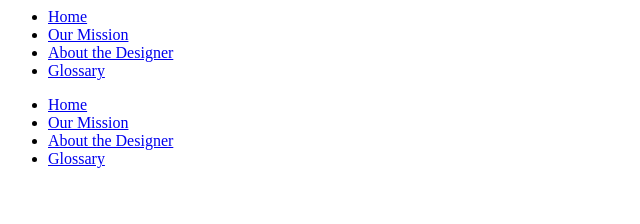
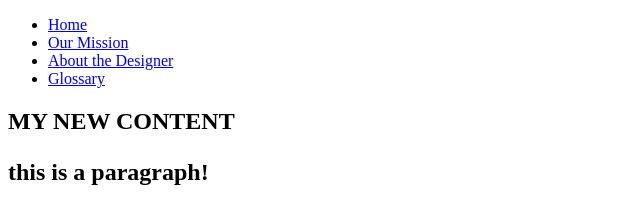
Before and after one commit to Stephanierob/game, a plain HTML site: page index.html in a window 1280 px wide. Shown: the whole page, without its empty margins (0-640 px from the left). Drawn offline with Linux system fonts and the light colour scheme.

Commit message:
Update index.html

```diff
--- a/index.html
+++ b/index.html
@@ -1,3 +1,12 @@
+<!DOCTYPE html>
+<html lang="en">
+  <head>
+    <meta charset="UTF-8">
+    <meta name="viewport" content="width=device-width, initial-scale=1.0">
+    <meta name="author" content="Insert Your Name Here">
+    <title>Insert Title for this Page Here</title>
+    <link rel="stylesheet" href="style.css">
+  </head>
   <body>
     <nav id="topNav">
     <ul>
@@ -7,11 +16,7 @@
       <li> <a href="glossary.html">Glossary</a> </li>
     </ul>
   </nav>
-<nav id="topNav">
-  <ul>
-    <li> <a href="index.html">Home</a> </li>
-    <li> <a href="mission.html">Our Mission</a> </li>
-    <li> <a href="about.html">About the Designer</a> </li>
-    <li> <a href="glossary.html">Glossary</a> </li>
-  </ul>
-</nav>
+  <h2>MY NEW CONTENT<h2>
+    <p>this is a paragraph!</p>
+</body>
+</html>
```
Lines whose indentation alone changed are shown as unchanged.
